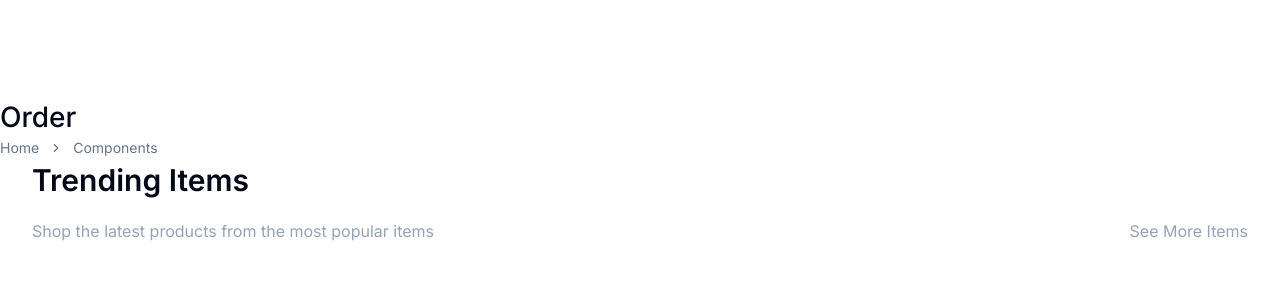
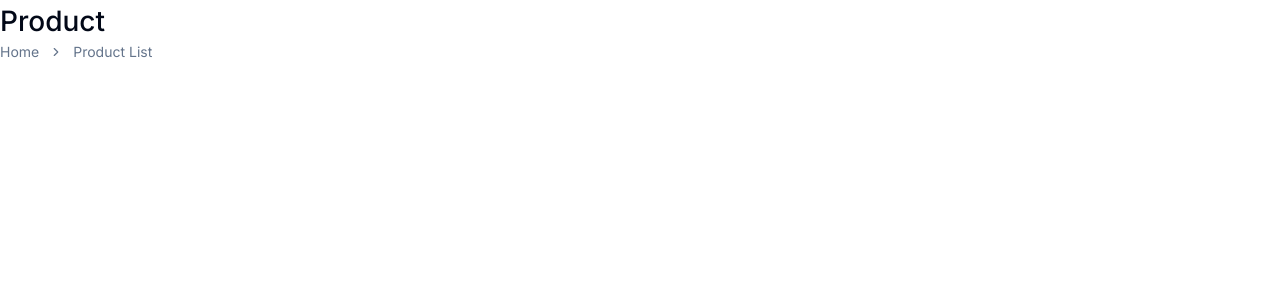
Before and after one commit to whoafridi/e-com-app, a Next.js app: page /products in a window 1280 px wide. Shown: the top 300 px of the page. Built offline with nearby package versions, Linux system fonts and the light colour scheme.

Commit message:
dashboard layout updated

```diff
--- a/app/(dashboard)/(routes)/add-product/layout.tsx
+++ /dev/null
@@ -1,20 +0,0 @@
-"use client";
-import "../../../globals.css";
-import { Asidebar } from "../../_components/Asidebar";
-import Header from "../../_components/Header";
-
-export default function DashboardLayout({
-  children,
-}: {
-  children: React.ReactNode;
-}) {
-  return (
-    <div className="tp-main-wrapper bg-slate-100 h-screen">
-      <Asidebar />
-      <div className="tp-main-content lg:ml-[250px] xl:ml-[300px] w-[calc(100% - 300px)]">
-        <Header />
-        <div className="body-content px-8 py-8 bg-slate-100">{children}</div>
-      </div>
-    </div>
-  );
-}
--- a/app/(dashboard)/(routes)/product-list/layout.tsx
+++ /dev/null
@@ -1,20 +0,0 @@
-"use client";
-import "../../../globals.css";
-import { Asidebar } from "../../_components/Asidebar";
-import Header from "../../_components/Header";
-
-export default function DashboardLayout({
-  children,
-}: {
-  children: React.ReactNode;
-}) {
-  return (
-    <div className="tp-main-wrapper bg-slate-100 h-screen">
-      <Asidebar />
-      <div className="tp-main-content lg:ml-[250px] xl:ml-[300px] w-[calc(100% - 300px)]">
-        <Header />
-        <div className="body-content px-8 py-8 bg-slate-100">{children}</div>
-      </div>
-    </div>
-  );
-}
--- a/app/(dashboard)/_components/Asidebar.tsx
+++ b/app/(dashboard)/_components/Asidebar.tsx
@@ -57,12 +57,12 @@ export const Asidebar = () => {
       subMenus: [
         {
           label: "Product List",
-          href: "/product-list",
+          href: "/dashboard/product-list",
           icon: <Users size={18} />,
         },
         {
           label: "Add Product",
-          href: "/add-product",
+          href: "/dashboard/add-product",
           icon: <UserRoundPlus size={18} />,
         },
       ],
@@ -178,9 +178,8 @@ export const Asidebar = () => {
                   <ChevronRight
                     size={18}
                     onClick={() => handleSubMenuClick(index)}
-                    className={`${
-                      activeSubMenuIndex === index ? "rotate-90" : ""
-                    }`}
+                    className={`${activeSubMenuIndex === index ? "rotate-90" : ""
+                      }`}
                   />
                 )}
               </li>
--- a/components/Products/Products.tsx
+++ b/components/Products/Products.tsx
@@ -4,17 +4,17 @@ import ECBreadCrumb from "@/app/utils/ECBreadCrumb";
 
 const Products = async () => {
   const breadcrumbItems = [
-    { label: "Home", href: "/" },
-    { label: "Components", href: "/components" },
+    { label: "Home", href: "/dashboard" },
+    { label: "Product List", href: "/dashboard/product-list" },
   ];
   return (
-    <section className="relative md:py-24 py-16">
+    <section className="relative ">
 
-      <DashboardTitle title="Order" />
+      <DashboardTitle title="Product" />
       <ECBreadCrumb breadcrumbItems={breadcrumbItems} />
 
       <div className="container relative">
-        <div className="grid items-end md:grid-cols-2 mb-6">
+        {/* <div className="grid items-end md:grid-cols-2 mb-6">
           <div className="md:text-start text-center">
             <h5 className="font-semibold text-3xl leading-normal mb-4">
               Trending Items
@@ -31,7 +31,7 @@ const Products = async () => {
               See More Items
             </Link>
           </div>
-        </div>
+        </div> */}
         {/* <ProductList products={products} /> */}
       </div>
     </section>
```
Also changed, not shown: app/(dashboard)/(routes)/dashboard/add-product/page.tsx (renamed from app/(dashboard)/(routes)/add-product/page.tsx), app/(dashboard)/(routes)/dashboard/product-list/page.tsx (renamed from app/(dashboard)/(routes)/product-list/page.tsx).
